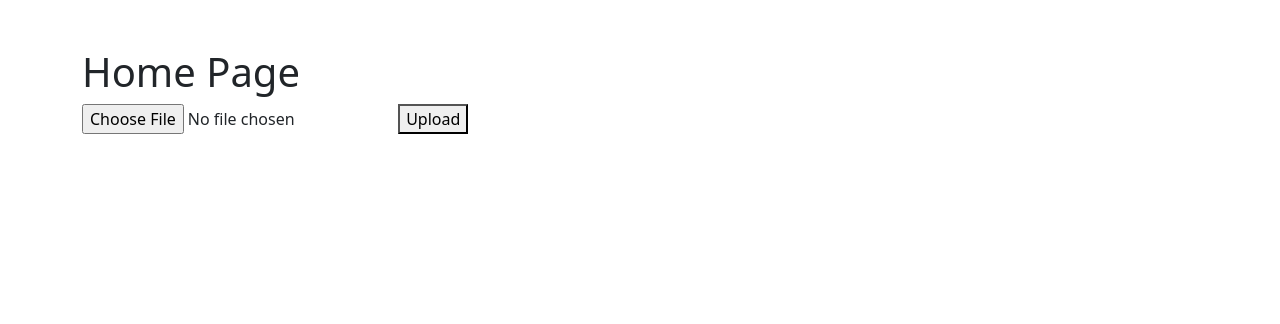
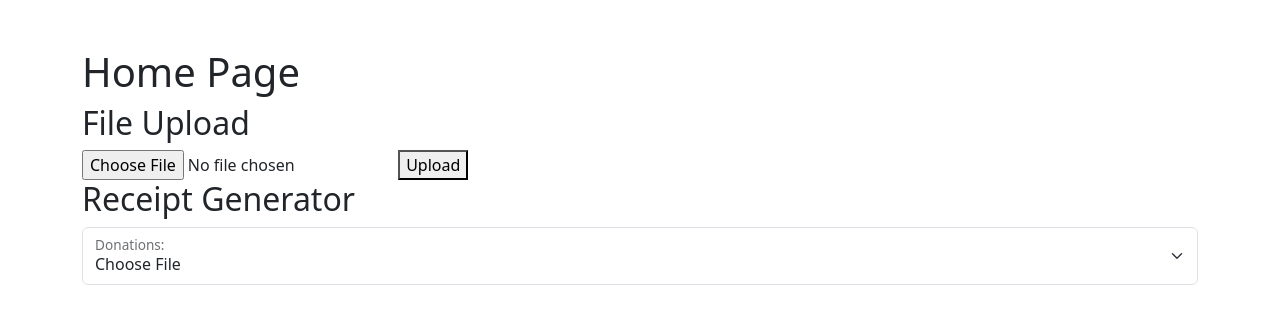
Before and after one commit to RithvikR1218/receipt-generator, a Django app: page / in a window 1280 px wide. Shown: the part 56-380 px from the top of the page. Run offline with Django 5.2, Linux system fonts and the light colour scheme; a user stored in the database is signed in; some libraries are stand-ins or nearby versions.

Commit message:
feat: select donation files

```diff
--- a/welive/receipt_portal/templates/main/home.html
+++ b/welive/receipt_portal/templates/main/home.html
@@ -5,14 +5,26 @@
     <div class="container-lg">
         {% block content%} <h1>Home Page</h1> {% endblock%}
     </div>
+    <div class="container-lg">
+        <h2>File Upload</h2>
+    </div>
     <div class="mt-10 container-sm">
         <form method="post" enctype="multipart/form-data">
             {% csrf_token%} {{ form | crispy }}
             <input type="file" name="myfile">
             <button type="submit">Upload</button>
         </form>
-    {% if uploaded_file_url %}
-    <p>File uploaded at: <a href="{{ uploaded_file_url }}">{{ uploaded_file_url }}</a></p>
-    {% endif %}
+    </div>
+    <div class="container-lg">
+        <h2>Receipt Generator</h2>
+        <div class="form-floating">
+            <select class="form-select" id="floatingSelect" aria-label="Floating label select example">
+            <option selected>Choose File</option>
+            {% for file in test %}
+                <option>{{file}}</option>
+            {% endfor %}
+            </select>
+            <label for="floatingSelect">Donations:</label>
+          </div>
     </div>
 {% endblock %}
--- a/welive/receipt_portal/views.py
+++ b/welive/receipt_portal/views.py
@@ -3,6 +3,8 @@
 from django.urls import reverse
 from django.conf import settings
 from django.core.files.storage import FileSystemStorage
+import glob
+
 
 # Create your views here.
 
@@ -14,13 +16,17 @@
     if not request.user.is_authenticated: #if the user is not authenticated
         return HttpResponseRedirect(reverse("login")) #redirect to login page
     else:
+
         #Logic for uploading files
         if request.method == 'POST' and request.FILES['myfile']:
             myfile = request.FILES['myfile']
             fs = FileSystemStorage()
             filename = fs.save(myfile.name, myfile)
-            uploaded_file_url = fs.url(filename)
-            return render(request, 'main/home.html', {
-                'uploaded_file_url': uploaded_file_url
+
+        #Displaying the uploaded files
+        directory = settings.MEDIA_ROOT + "/"
+        files = glob.glob(settings.MEDIA_ROOT+"/*")
+        options = [file.replace(directory, '') for file in files]
+        return render(request,'main/home.html', {
+                'test': options
             })
-        return render(request,'main/home.html')
```
Also changed, not shown: 2 other files.
